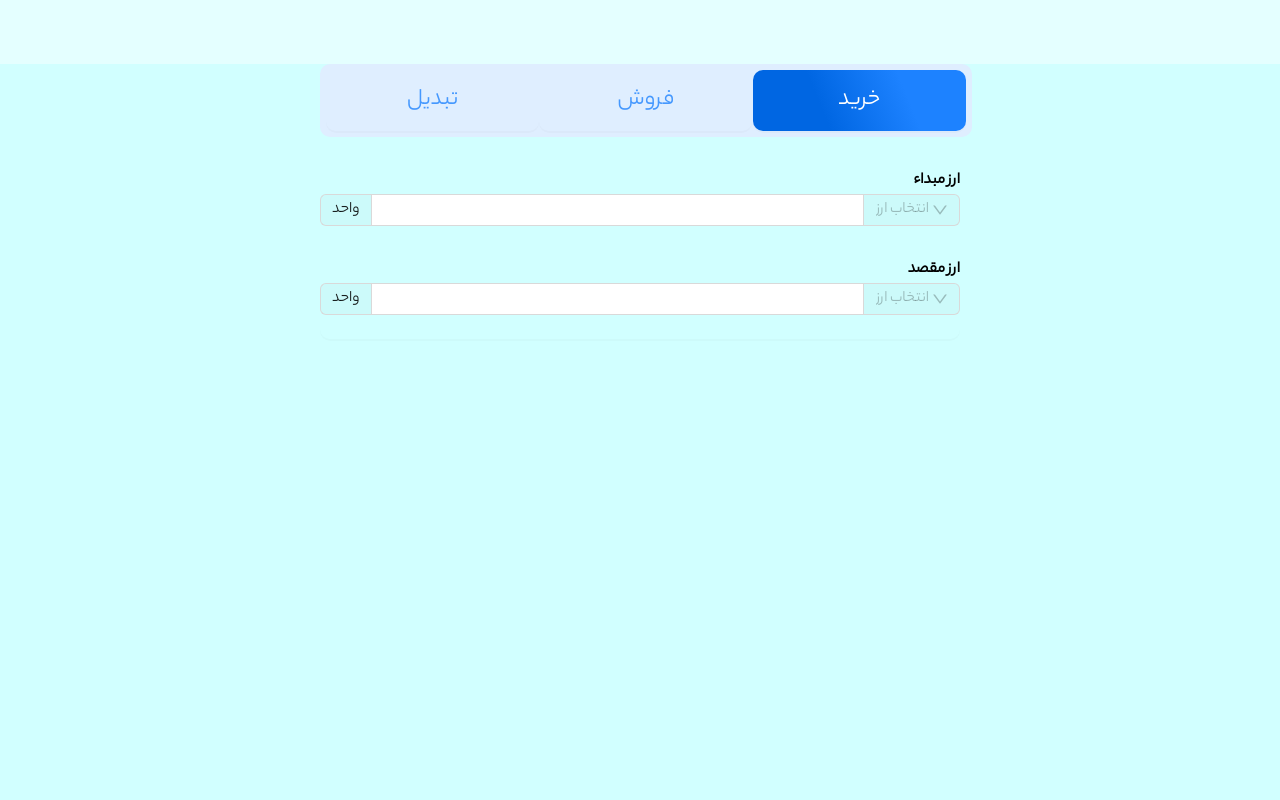
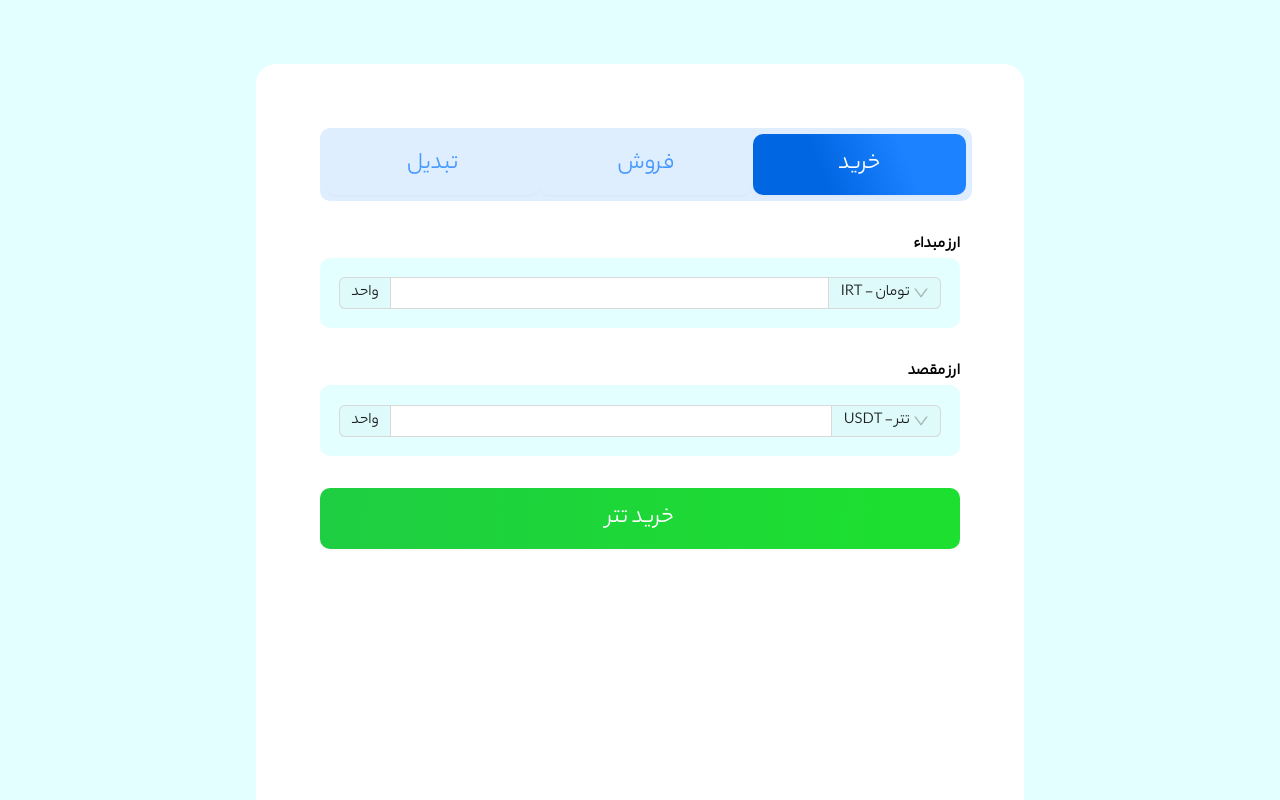
Before and after one commit to amirrexa/TEMX-Components, a React (Create React App) app: page / in a window 1280 px wide. Shown: the top 800 px of the page. Built offline with nearby package versions, Linux system fonts and the light colour scheme.

Commit message:
Added New States, Handle Functions And Dynamic Confirm Button

```diff
--- a/src/components/tradebox/tradebox.jsx
+++ b/src/components/tradebox/tradebox.jsx
@@ -5,6 +5,8 @@ import "./tradebox.scss";
 
 export function TradeBox() {
   const [orderSide, setOrderSide] = useState("buy");
+  const [sourceMarket, setSourceMarket] = useState("تومان");
+  const [destinationMarket, setDestinationMarket] = useState("تتر");
   const [activeButton, setActiveButton] = useState("buy");
 
   const handleOnClick = (newOrderSide) => {
@@ -12,11 +14,46 @@ export function TradeBox() {
     setActiveButton(newOrderSide);
   };
 
-  const onChange = (value) => {
-    console.log(`Selected ${value}`);
+  const handleSourceMarketSelect = (crypto) => {
+    setSourceMarket(crypto)
   };
-  const onSearch = (value) => {
-    console.log("Search:", value);
+
+  const handleDestinationMarketSelect = (crypto) => {
+    setDestinationMarket(crypto);
+  };
+
+  const renderActionButton = () => {
+    switch (activeButton) {
+      case "buy":
+        return (
+          <Button className="buy" id="confirm" onClick={handleBuy}>
+خرید {destinationMarket}          </Button>
+        );
+      case "sell":
+        return (
+          <Button className="sell" id="confirm" onClick={handleSell}>
+فروش {destinationMarket}          </Button>
+        );
+      case "swap":
+        return (
+          <Button className="swap" id="confirm" onClick={handleSwap}>
+تبدیل {sourceMarket} به {destinationMarket}          </Button>
+        );
+      default:
+        return null;
+    }
+  };
+
+  const handleBuy = () => {
+    console.log("دکمه ی خرید");
+  };
+
+  const handleSell = () => {
+    console.log("دکمه ی فروش");
+  };
+
+  const handleSwap = () => {
+    console.log("دکمه ی تبدیل");
   };
 
   return (
@@ -34,12 +71,11 @@ export function TradeBox() {
             onClick={() => handleOnClick("sell")}
             className={activeButton === "sell" ? "active" : ""}
           >
-            {" "}
             فروش{" "}
           </Button>
           <Button
-            onClick={() => handleOnClick("converse")}
-            className={activeButton === "converse" ? "active" : ""}
+            onClick={() => handleOnClick("swap")}
+            className={activeButton === "swap" ? "active" : ""}
           >
             {" "}
             تبدیل{" "}
@@ -56,19 +92,28 @@ export function TradeBox() {
                 showSearch
                 placeholder="انتخاب ارز"
                 optionFilterProp="children"
-                onChange={onChange}
-                onSearch={onSearch}
+                onChange={handleSourceMarketSelect}
                 filterOption={(input, option) =>
-                  (option?.label ?? "")
+                  (option.label ?? "")
                     .toLowerCase()
                     .includes(input.toLowerCase())
                 }
-                options={cryptoData}
+                options={cryptoData.map((crypto) => ({
+                  label: `${crypto.en} - ${crypto.fa}`,
+                  value: crypto.fa,
+                  crypto: crypto,
+                }))}
+                filterSort={(optionA, optionB) =>
+                  (optionA?.label ?? "")
+                    .toLowerCase()
+                    .localeCompare((optionB?.label ?? "").toLowerCase())
+                }
+                style={{ caretColor: "transparent" }}
+                value={sourceMarket}
               />
             }
           />
         </div>
-
         <div className="input-row">
           <div className="label">
             <label>ارز مقصد</label>
@@ -80,20 +125,23 @@ export function TradeBox() {
                 showSearch
                 placeholder="انتخاب ارز"
                 optionFilterProp="children"
-                onChange={onChange}
-                onSearch={onSearch}
+                onChange={handleDestinationMarketSelect}
                 filterOption={(input, option) =>
-                  (option?.label ?? "")
+                  (option.label ?? "")
                     .toLowerCase()
                     .includes(input.toLowerCase())
                 }
-                options={cryptoData}
+                options={cryptoData.map((crypto) => ({
+                  label: `${crypto.en} - ${crypto.fa}`,
+                  value: crypto.fa,
+                }))}
+                style={{ caretColor: "transparent" }}
+                value={destinationMarket}
               />
             }
           />
         </div>
-
-<Button className="" ></Button>
+        {renderActionButton()}
       </div>
     </section>
   );
--- a/src/components/tradebox/tradebox.scss
+++ b/src/components/tradebox/tradebox.scss
@@ -1,16 +1,18 @@
 .temx-tradebox {
   display: block;
-  width: 100vw;
+  width: 50%;
   height: 100vh;
   align-items: center;
   margin: auto;
-  background-color: rgba(166, 255, 255, 0.301);
   justify-content: center;
+  padding: 5%;
+  border-radius: 20px;
+  background: white;
 
   .content {
     display: flex;
     flex-direction: column;
-    width: 50%;
+    width: 100%;
     margin: auto;
 
     .side-selection {
@@ -56,7 +58,7 @@
           color: white;
         }
 
-        &.converse {
+        &.swap {
           background: linear-gradient( 92.36deg, rgba(0, 81, 182, 0.7) -46.11%, rgba(0, 114, 254, 0.7) 92.47% );
           opacity: 1;
         }
@@ -75,5 +77,20 @@
         direction: ltr;
       }
     }
+
+    #confirm {
+      margin-top: 5%;
+      color: white;
+      &:hover {
+        color:white;
+      }
+    }
+
+    //ANT Modification
+    .ant-input-group-wrapper {
+      background-color: rgba(166, 255, 255, 0.301);
+      padding: 3%;
+      border-radius: 10px;
+    }
   }
 }
```
